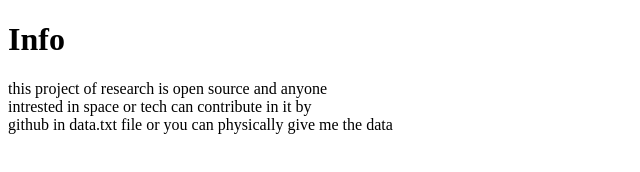
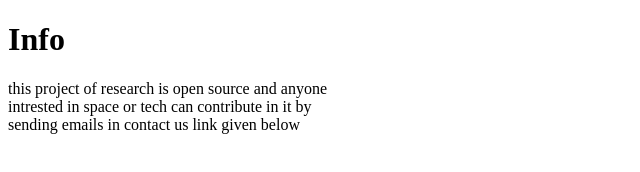
Before and after one commit to ashwin397/ASTRO, a plain HTML site: page info.html in a window 1280 px wide. Shown: the whole page, without its empty margins (0-640 px from the left). Drawn offline with Linux system fonts and the light colour scheme.

Commit message:
Update info.html

```diff
--- a/info.html
+++ b/info.html
@@ -9,6 +9,6 @@
   <h1>
     Info
   </h1>
-  <p>this project of research is open source and anyone<br> intrested in space or tech can contribute in it by<br> github in data.txt file or you can physically give me the data</p>
+  <p>this project of research is open source and anyone<br> intrested in space or tech can contribute in it by<br> sending emails in contact us link given below</p>
 </body>
 </html>
```
